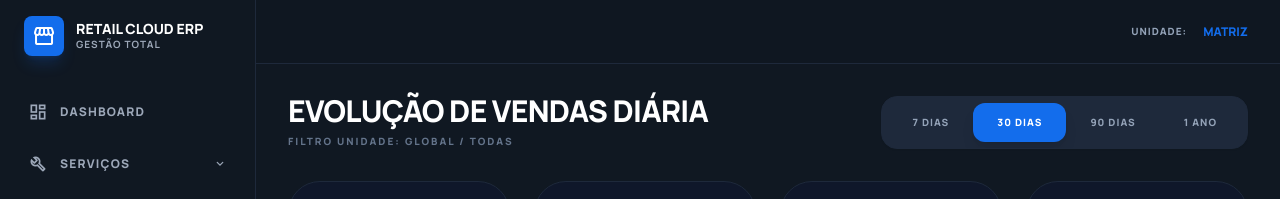
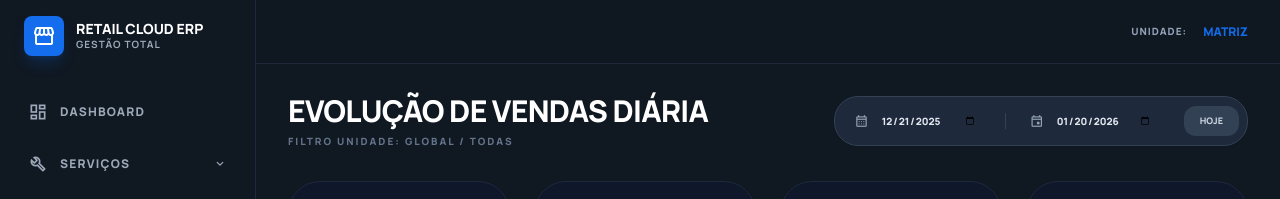
Before and after one commit to Matheusaraujo007/Tem-acessorio, a React (Vite) app: page /#/relatorios in a window 1280 px wide. Shown: the top 199 px of the page. Built offline with nearby package versions, Linux system fonts and the light colour scheme; no server answers.

Commit message:
feat: Refactor DRE and Reports date filtering
Update DRE calculation to use more specific income categories and improve CMV calculation.
Refactor Reports component to use date pickers for custom date ranges instead of a fixed period.

```diff
--- a/views/Reports.tsx
+++ b/views/Reports.tsx
@@ -10,27 +10,28 @@ const Reports: React.FC = () => {
   const query = new URLSearchParams(location.search);
   const reportType = query.get('type') || 'evolucao';
 
-  const [period, setPeriod] = useState(30);
+  // Datas iniciais: últimos 30 dias
+  const todayStr = new Date().toISOString().split('T')[0];
+  const thirtyDaysAgo = new Date();
+  thirtyDaysAgo.setDate(thirtyDaysAgo.getDate() - 30);
+  const thirtyDaysAgoStr = thirtyDaysAgo.toISOString().split('T')[0];
+
+  const [startDate, setStartDate] = useState(thirtyDaysAgoStr);
+  const [endDate, setEndDate] = useState(todayStr);
 
   const isAdmin = currentUser?.role === UserRole.ADMIN;
   const currentStore = establishments.find(e => e.id === currentUser?.storeId);
   const currentStoreName = currentStore?.name || '';
 
-  const cutoffDate = useMemo(() => {
-    const d = new Date();
-    d.setDate(d.getDate() - period);
-    return d;
-  }, [period]);
-
-  // Transações base filtradas por período e unidade
+  // Transações filtradas pelo intervalo de datas do calendário
   const periodSales = useMemo(() => {
     return (transactions || []).filter(t => {
-      const tDate = new Date(t.date);
-      const isCorrectPeriod = t.type === 'INCOME' && (t.category === 'Venda' || t.category === 'Serviço') && tDate >= cutoffDate;
       const belongsToStore = isAdmin || t.store === currentStoreName;
-      return isCorrectPeriod && belongsToStore;
+      const isCorrectType = t.type === 'INCOME' && (t.category === 'Venda' || t.category === 'Serviço');
+      const inRange = t.date >= startDate && t.date <= endDate;
+      return belongsToStore && isCorrectType && inRange;
     });
-  }, [transactions, cutoffDate, isAdmin, currentStoreName]);
+  }, [transactions, startDate, endDate, isAdmin, currentStoreName]);
 
   // LÓGICAS DE PROCESSAMENTO PARA CADA TIPO DE RELATÓRIO
 
@@ -126,6 +127,11 @@ const Reports: React.FC = () => {
     return titles[type] || 'Relatório de Vendas';
   };
 
+  const setRangeToday = () => {
+    setStartDate(todayStr);
+    setEndDate(todayStr);
+  };
+
   return (
     <div className="p-8 space-y-8 animate-in fade-in duration-500 pb-20">
       <div className="flex flex-col md:flex-row justify-between items-start gap-4">
@@ -134,10 +140,33 @@ const Reports: React.FC = () => {
           <p className="text-slate-500 text-[10px] mt-2 font-black uppercase tracking-[0.2em]">Filtro Unidade: {isAdmin ? 'Global / Todas' : currentStoreName}</p>
         </div>
 
-        <div className="flex bg-white dark:bg-slate-800 p-1.5 rounded-2xl shadow-sm border border-slate-200 dark:border-slate-800 overflow-x-auto no-scrollbar">
-           {[7, 30, 90, 365].map(d => (
-             <button key={d} onClick={() => setPeriod(d)} className={`px-6 py-3 rounded-xl text-[10px] font-black uppercase tracking-widest transition-all ${period === d ? 'bg-primary text-white shadow-lg' : 'text-slate-400 hover:text-slate-600'}`}>{d === 365 ? '1 ANO' : `${d} DIAS`}</button>
-           ))}
+        {/* SELETOR DE DATA PROFISSIONAL (CALENDÁRIO) */}
+        <div className="flex flex-wrap items-center gap-2 bg-white dark:bg-slate-800 p-2 rounded-3xl shadow-sm border border-slate-200 dark:border-slate-700">
+           <div className="flex items-center gap-2 px-3">
+              <span className="material-symbols-outlined text-slate-400 text-sm">calendar_month</span>
+              <input
+                type="date"
+                value={startDate}
+                onChange={e => setStartDate(e.target.value)}
+                className="bg-transparent border-none text-[10px] font-black uppercase text-slate-600 dark:text-slate-200 focus:ring-0 p-1"
+              />
+           </div>
+           <div className="h-4 w-px bg-slate-200 dark:bg-slate-700 mx-1"></div>
+           <div className="flex items-center gap-2 px-3">
+              <span className="material-symbols-outlined text-slate-400 text-sm">event</span>
+              <input
+                type="date"
+                value={endDate}
+                onChange={e => setEndDate(e.target.value)}
+                className="bg-transparent border-none text-[10px] font-black uppercase text-slate-600 dark:text-slate-200 focus:ring-0 p-1"
+              />
+           </div>
+           <button
+            onClick={setRangeToday}
+            className="px-4 py-2 bg-slate-100 dark:bg-slate-700 text-slate-500 dark:text-slate-300 text-[9px] font-black uppercase rounded-xl hover:bg-primary hover:text-white transition-all ml-2"
+           >
+             Hoje
+           </button>
         </div>
       </div>
 
@@ -312,7 +341,7 @@ const Reports: React.FC = () => {
             {periodSales.length === 0 && (
               <div className="py-32 text-center space-y-4">
                  <span className="material-symbols-outlined text-8xl text-slate-100 dark:text-slate-800">query_stats</span>
-                 <p className="uppercase font-black text-xs text-slate-300 tracking-[0.4em]">Base de dados vazia para este filtro</p>
+                 <p className="uppercase font-black text-xs text-slate-300 tracking-[0.4em]">Base de dados vazia para este intervalo</p>
               </div>
             )}
          </div>
```
Also changed, not shown: views/DRE.tsx (+49 -30 lines).
